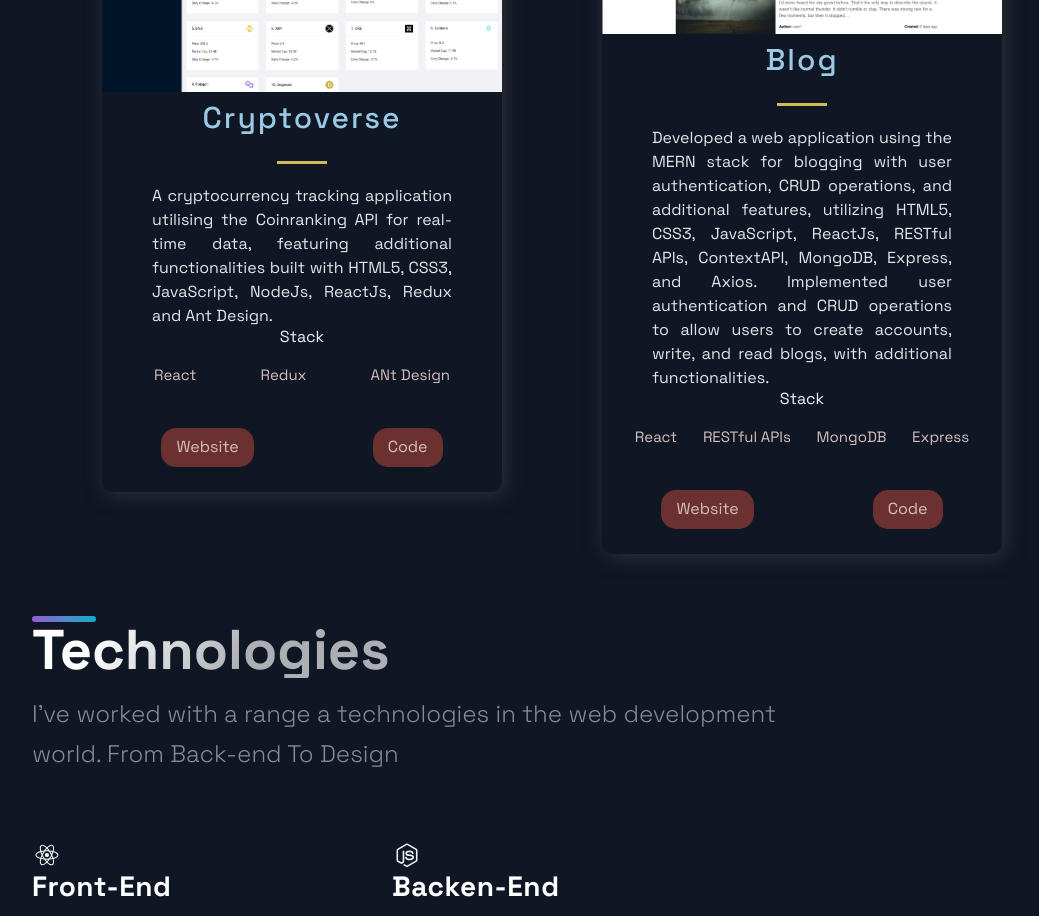
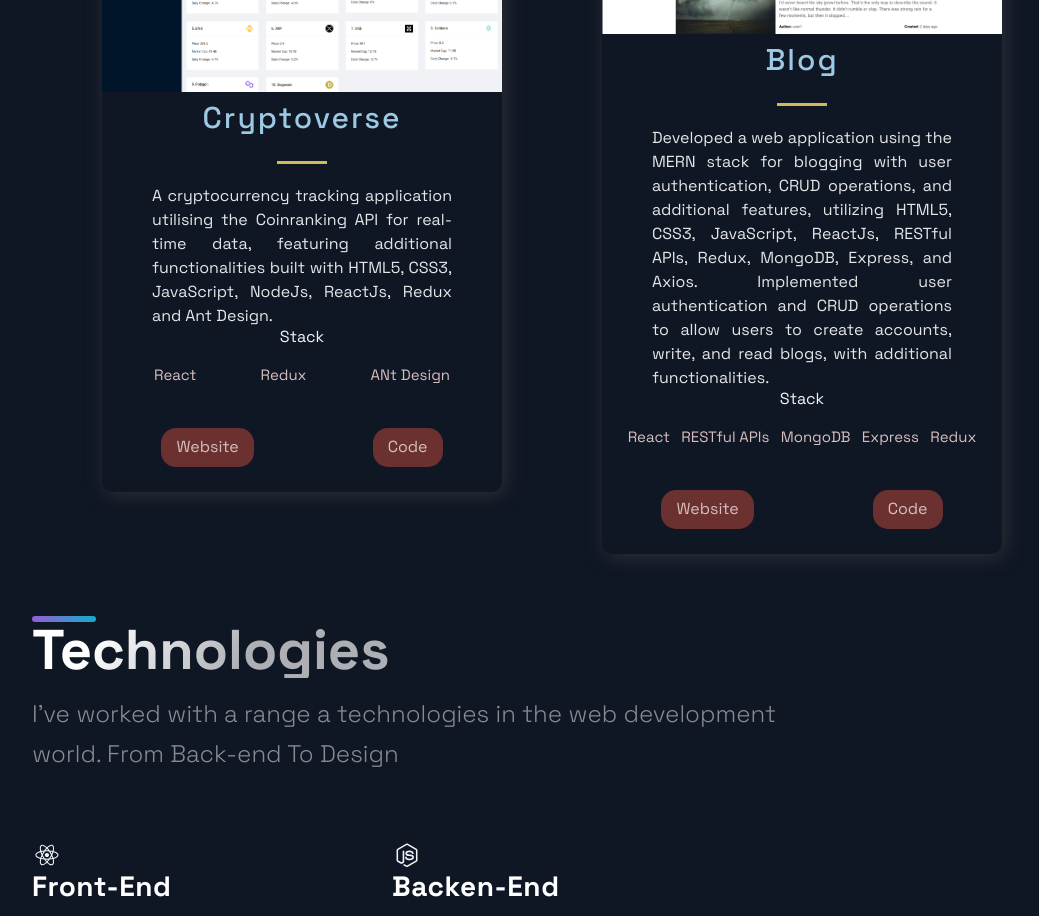
Before and after one commit to div-vik/Portfolio, a Next.js app: page / in a window 1280 px wide. Shown: the part 1960-2876 px from the top of the page, without its empty margins (88-1127 px from the left). Built offline with nearby package versions, Linux system fonts and the light colour scheme.

Commit message:
update project section

```diff
--- a/src/constants/constants.js
+++ b/src/constants/constants.js
@@ -32,9 +32,9 @@ export const projects = [
   {
     title: "Blog",
     description:
-      "Developed a web application using the MERN stack for blogging with user authentication, CRUD operations, and additional features, utilizing HTML5, CSS3, JavaScript, ReactJs, RESTful APIs, ContextAPI, MongoDB, Express, and Axios. Implemented user authentication and CRUD operations to allow users to create accounts, write, and read blogs, with additional functionalities.",
+      "Developed a web application using the MERN stack for blogging with user authentication, CRUD operations, and additional features, utilizing HTML5, CSS3, JavaScript, ReactJs, RESTful APIs, Redux, MongoDB, Express, and Axios. Implemented user authentication and CRUD operations to allow users to create accounts, write, and read blogs, with additional functionalities.",
     image: "/images/blog.png",
-    tags: ["React", "RESTful APIs", "MongoDB", "Express"],
+    tags: ["React", "RESTful APIs", "MongoDB", "Express", "Redux"],
     code: "https://github.com/div-vik/blog_",
     visit: "https://imaginative-biscuit-fe38aa.netlify.app/",
     id: 3,
```
